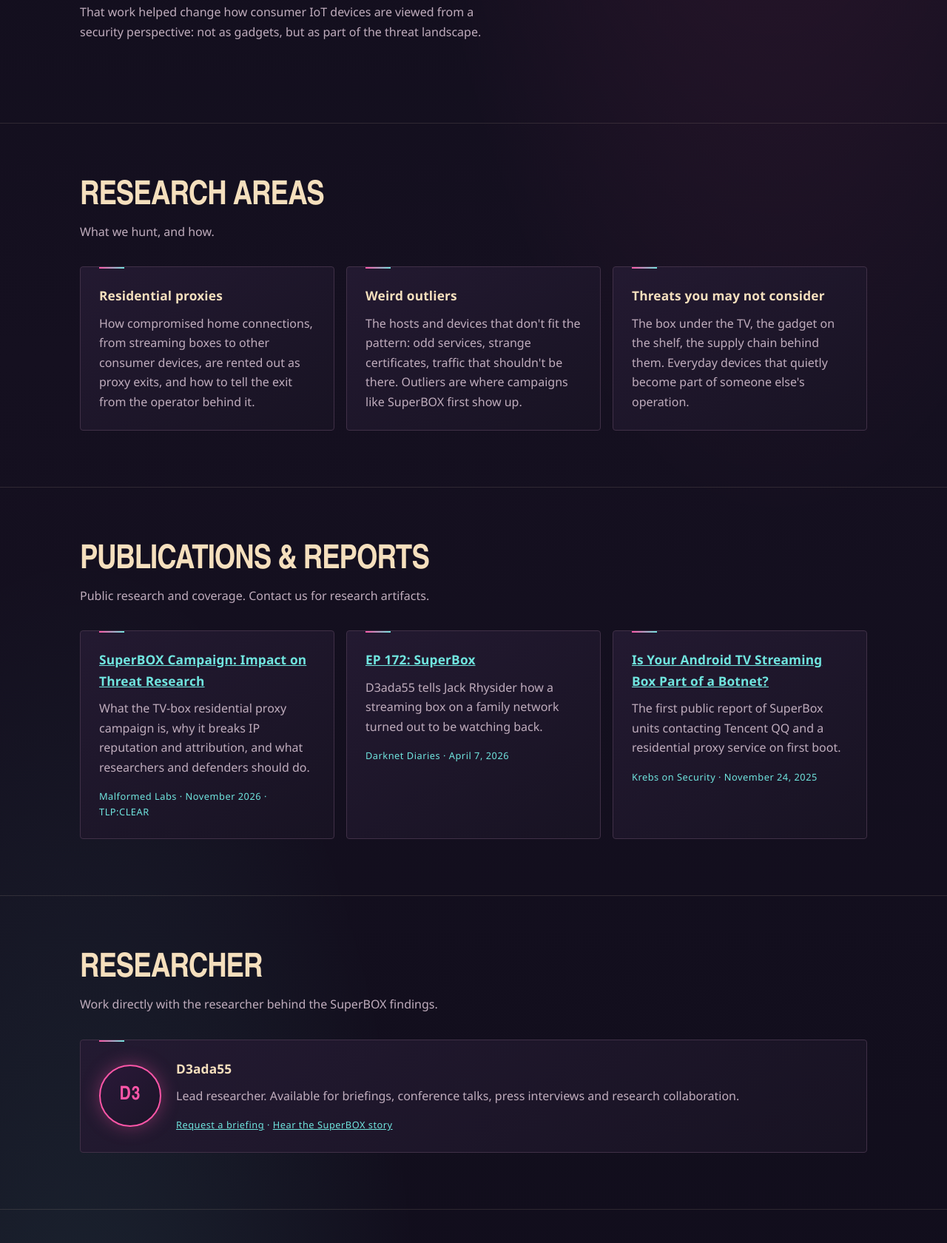
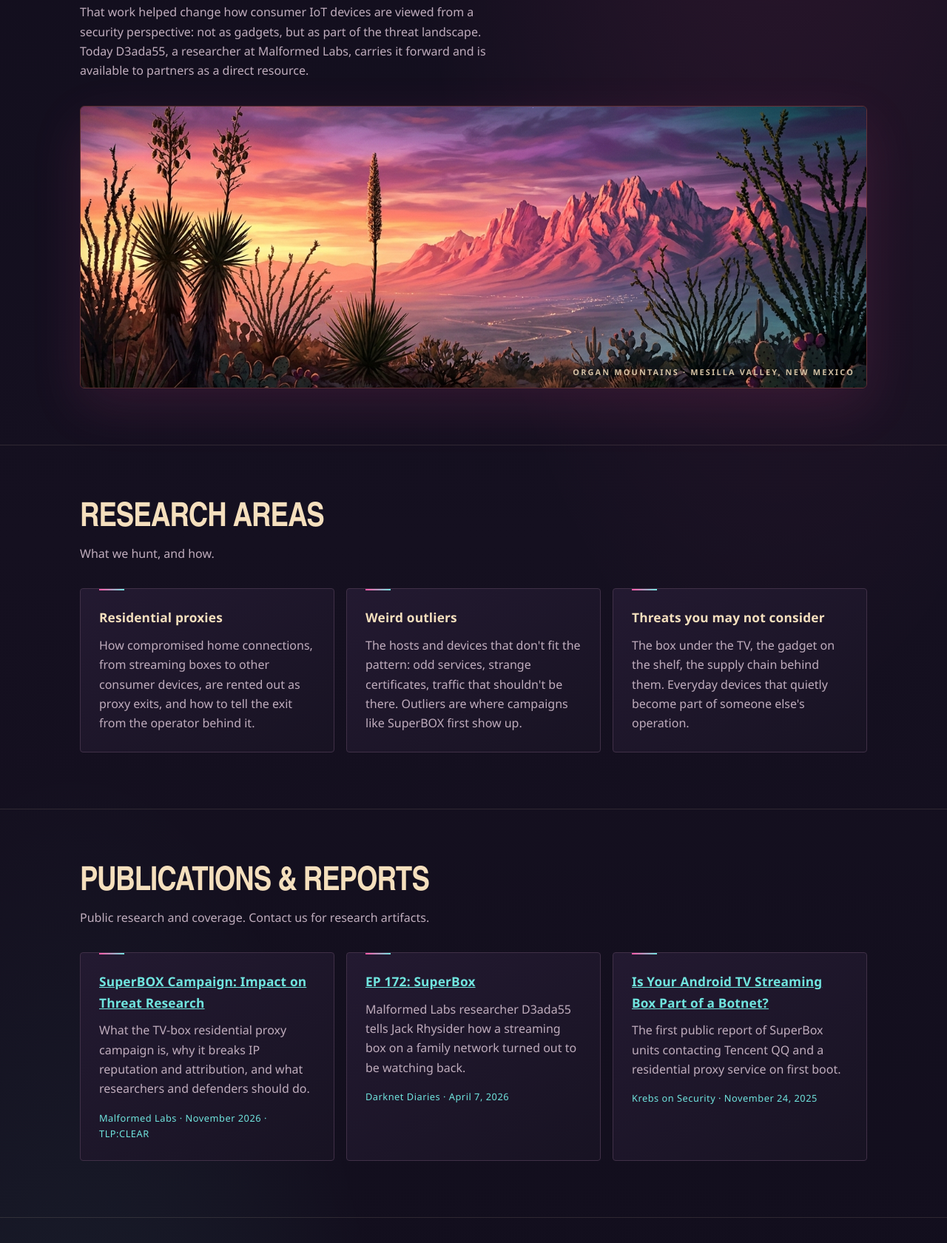
Before and after one commit to m1ssanthr0py/malformedlabs-site, a plain HTML site: page index.html in a window 1280 px wide. Shown: the part 1117-2797 px from the top of the page at 74% size. Drawn offline with Linux system fonts and the light colour scheme.

Commit message:
D3ada55 as a researcher/resource at Malformed Labs; Organ Mountains sunset banner; fix mailto line breaks
- Language: 'a researcher at Malformed Labs', 'Work with D3ada55', firm's go-to resource.
- About: Organ Mountains sunset banner (AI-generated, native Chihuahuan Desert plants only).
- Pre-filled email templates used literal \n; now real line breaks.

Co-Authored-By: Claude Opus 5.5 <noreply@anthropic.com>

```diff
--- a/index.html
+++ b/index.html
@@ -164,6 +164,11 @@
     .card p { margin: 0; color: var(--muted); }
     .meta { display: block; margin-top: 16px; color: var(--cyan); font-size: .8rem; letter-spacing: .04em; }
     .card-team { display: flex; align-items: center; gap: 20px; }
+    .landscape { margin: 34px 0 0; border: 1px solid rgb(255 120 90 / 30%); border-radius: 6px; overflow: hidden; position: relative;
+      box-shadow: 0 24px 70px rgb(255 86 168 / 12%); }
+    .landscape img { display: block; width: 100%; height: clamp(180px, 34vw, 380px); object-fit: cover; object-position: center 45%; }
+    .landscape figcaption { position: absolute; right: 16px; bottom: 12px; color: rgb(245 223 189 / 85%); font-size: .68rem; font-weight: 750;
+      letter-spacing: .2em; text-transform: uppercase; text-shadow: 0 1px 6px rgb(0 0 0 / 70%); }
     .card-mono { display: grid; place-items: center; background: linear-gradient(135deg, #2a1838, #1b1528); color: var(--pink);
       font: 800 1.6rem/1 "Arial Narrow", "Avenir Next Condensed", sans-serif; letter-spacing: .04em; }
     .card-photo {
@@ -208,7 +213,7 @@
           <li><a href="#about">About</a></li>
           <li><a href="#focus">Research areas</a></li>
           <li><a href="#publications">Publications</a></li>
-          <li><a href="#team">Researcher</a></li>
+          <li><a href="#team">D3ada55</a></li>
           <li><a href="#contact">Contact</a></li>
         </ul>
       </nav>
@@ -234,7 +239,8 @@
       <div class="wrap">
         <h2>About</h2>
         <p class="section-intro">Malformed Labs grew out of research into SuperBOX streaming boxes, first published in 2025: cheap Android TV devices that turn home networks into infrastructure for other people's crime. The findings, from Tencent beaconing and LAN poisoning to unauthenticated root access, were reported by <a href="https://krebsonsecurity.com/2025/11/is-your-android-tv-streaming-box-part-of-a-botnet/">Krebs on Security</a> and told in full on <a href="https://darknetdiaries.com/episode/172/">Darknet Diaries episode 172, "SuperBox"</a>.</p>
-        <p class="section-intro">That work helped change how consumer IoT devices are viewed from a security perspective: not as gadgets, but as part of the threat landscape.</p>
+        <p class="section-intro">That work helped change how consumer IoT devices are viewed from a security perspective: not as gadgets, but as part of the threat landscape. Today D3ada55, a researcher at Malformed Labs, carries it forward and is available to partners as a direct resource.</p>
+        <figure class="landscape"><img src="images/organ-mountains-sunset.jpg" alt="The Organ Mountains at sunset above the Mesilla Valley, with yucca, ocotillo and prickly pear in the foreground" loading="lazy" width="1376" height="768"><figcaption>Organ Mountains · Mesilla Valley, New Mexico</figcaption></figure>
       </div>
     </section>
 
@@ -256,7 +262,7 @@
         <p class="section-intro">Public research and coverage. Contact us for research artifacts.</p>
         <ul class="grid">
           <li class="card"><h3><a href="research/superbox-campaign.html">SuperBOX Campaign: Impact on Threat Research</a></h3><p>What the TV-box residential proxy campaign is, why it breaks IP reputation and attribution, and what researchers and defenders should do.</p><span class="meta">Malformed Labs · November 2026 · TLP:CLEAR</span></li>
-          <li class="card"><h3><a href="https://darknetdiaries.com/episode/172/">EP 172: SuperBox</a></h3><p>D3ada55 tells Jack Rhysider how a streaming box on a family network turned out to be watching back.</p><span class="meta">Darknet Diaries · April 7, 2026</span></li>
+          <li class="card"><h3><a href="https://darknetdiaries.com/episode/172/">EP 172: SuperBox</a></h3><p>Malformed Labs researcher D3ada55 tells Jack Rhysider how a streaming box on a family network turned out to be watching back.</p><span class="meta">Darknet Diaries · April 7, 2026</span></li>
           <li class="card"><h3><a href="https://krebsonsecurity.com/2025/11/is-your-android-tv-streaming-box-part-of-a-botnet/">Is Your Android TV Streaming Box Part of a Botnet?</a></h3><p>The first public report of SuperBox units contacting Tencent QQ and a residential proxy service on first boot.</p><span class="meta">Krebs on Security · November 24, 2025</span></li>
         </ul>
       </div>
@@ -264,15 +270,15 @@
 
     <section id="team">
       <div class="wrap">
-        <h2>Researcher</h2>
-        <p class="section-intro">Work directly with the researcher behind the SuperBOX findings.</p>
+        <h2>Work with D3ada55</h2>
+        <p class="section-intro">D3ada55 is a researcher at Malformed Labs and the firm's go-to resource on residential proxies, compromised consumer devices and the SuperBOX campaign.</p>
         <ul class="grid">
           <li class="card card-team">
             <div class="card-photo card-mono" aria-hidden="true">D3</div>
             <div>
               <h3>D3ada55</h3>
-              <p>Lead researcher. Available for briefings, conference talks, press interviews and research collaboration.</p>
-              <span class="meta"><a href="mailto:speaking@malformedlabs.net?subject=Briefing%20request%20for%20D3ada55&body=Organisation%3A%5CnTopic%3A%5CnPreferred%20dates/times%20%28with%20time%20zone%29%3A%5Cn">Request a briefing</a> · <a href="https://darknetdiaries.com/episode/172/">Hear the SuperBOX story</a></span>
+              <p>Researcher, Malformed Labs. Available as a resource for briefings, conference talks, press interviews and research collaboration.</p>
+              <span class="meta"><a href="mailto:speaking@malformedlabs.net?subject=Briefing%20request%20for%20D3ada55&body=Organisation%3A%0ATopic%3A%0APreferred%20dates/times%20%28with%20time%20zone%29%3A%0A">Request a briefing</a> · <a href="https://darknetdiaries.com/episode/172/">Hear the SuperBOX story</a></span>
             </div>
           </li>
         </ul>
@@ -284,9 +290,9 @@
         <h2>Contact</h2>
         <p class="section-intro">Pick the route that fits; every message reaches the right person.</p>
         <dl>
-          <dt>Briefings</dt><dd><a href="mailto:speaking@malformedlabs.net?subject=Briefing%20/%20engagement%20request&body=Organisation%3A%5CnWhat%20you%20need%20%28briefing%2C%20research%2C%20assessment%29%3A%5CnTimeline%3A%5Cn">Briefings &amp; engagements</a></dd>
-          <dt>Press</dt><dd><a href="mailto:speaking@malformedlabs.net?subject=Press%20/%20speaking%20request&body=Outlet%20or%20event%3A%5CnTopic%3A%5CnDeadline%3A%5Cn">Press &amp; speaking</a></dd>
-          <dt>Meetings</dt><dd><a href="mailto:speaking@malformedlabs.net?subject=Meeting%20request&body=Topic%3A%5CnPreferred%20dates/times%20%28with%20time%20zone%29%3A%5CnAttendees%3A%5Cn">Request a meeting</a></dd>
+          <dt>Briefings</dt><dd><a href="mailto:speaking@malformedlabs.net?subject=Briefing%20/%20engagement%20request&body=Organisation%3A%0AWhat%20you%20need%20%28briefing%2C%20research%2C%20assessment%29%3A%0ATimeline%3A%0A">Briefings &amp; engagements</a></dd>
+          <dt>Press</dt><dd><a href="mailto:speaking@malformedlabs.net?subject=Press%20/%20speaking%20request&body=Outlet%20or%20event%3A%0ATopic%3A%0ADeadline%3A%0A">Press &amp; speaking</a></dd>
+          <dt>Meetings</dt><dd><a href="mailto:speaking@malformedlabs.net?subject=Meeting%20request&body=Topic%3A%0APreferred%20dates/times%20%28with%20time%20zone%29%3A%0AAttendees%3A%0A">Request a meeting</a></dd>
           <dt>Email</dt><dd><a href="mailto:speaking@malformedlabs.net">speaking@malformedlabs.net</a></dd>
           <dt>Legal name</dt><dd>Malformed Mouthpiece LLC</dd>
           <dt>Address</dt><dd>2253 Calle De Parian # 1480<br>Mesilla, NM 88046</dd>
```
Also changed, not shown: research/superbox-campaign.html (+3 -3 lines), images/organ-mountains-sunset.jpg (added).
